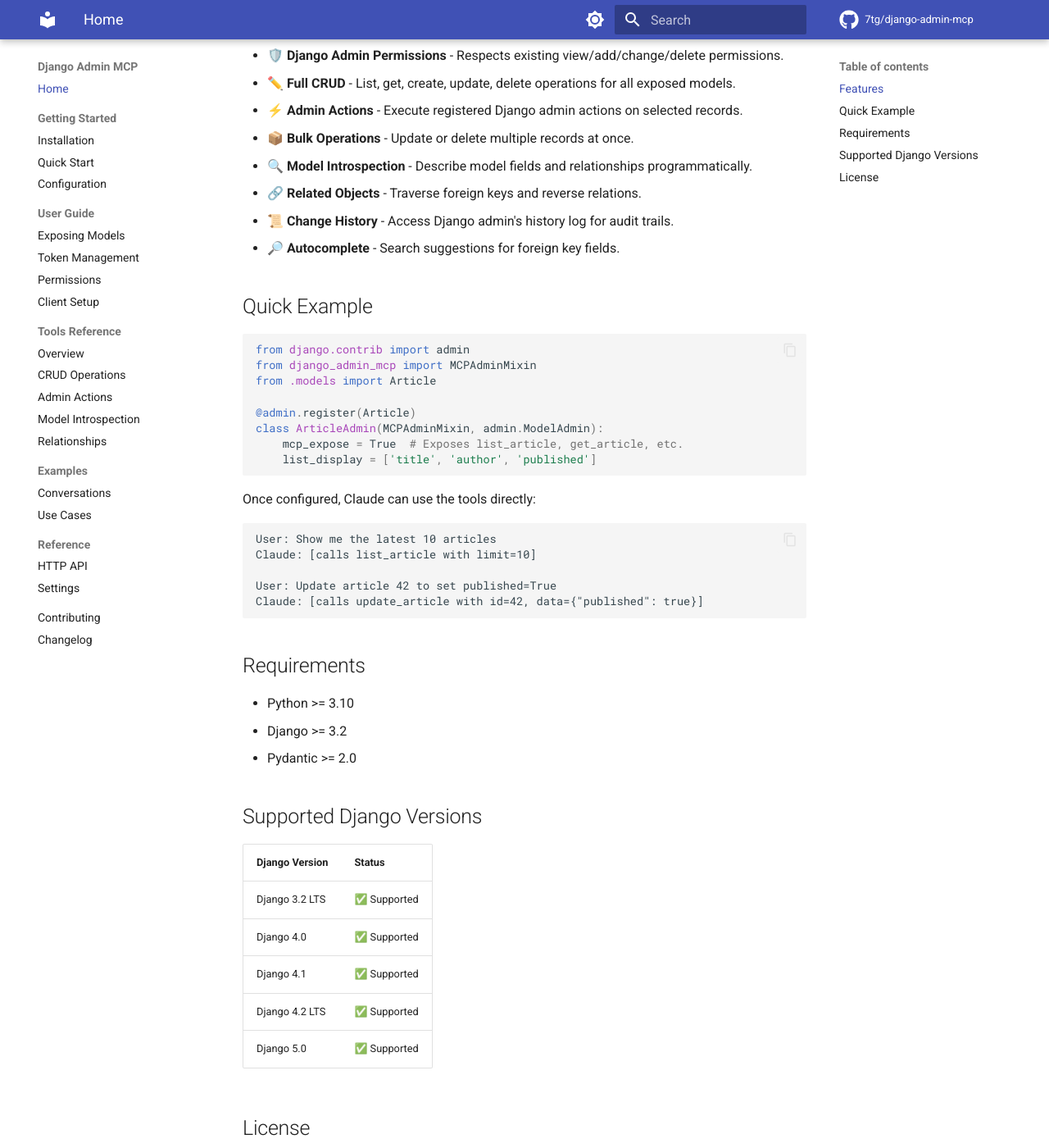
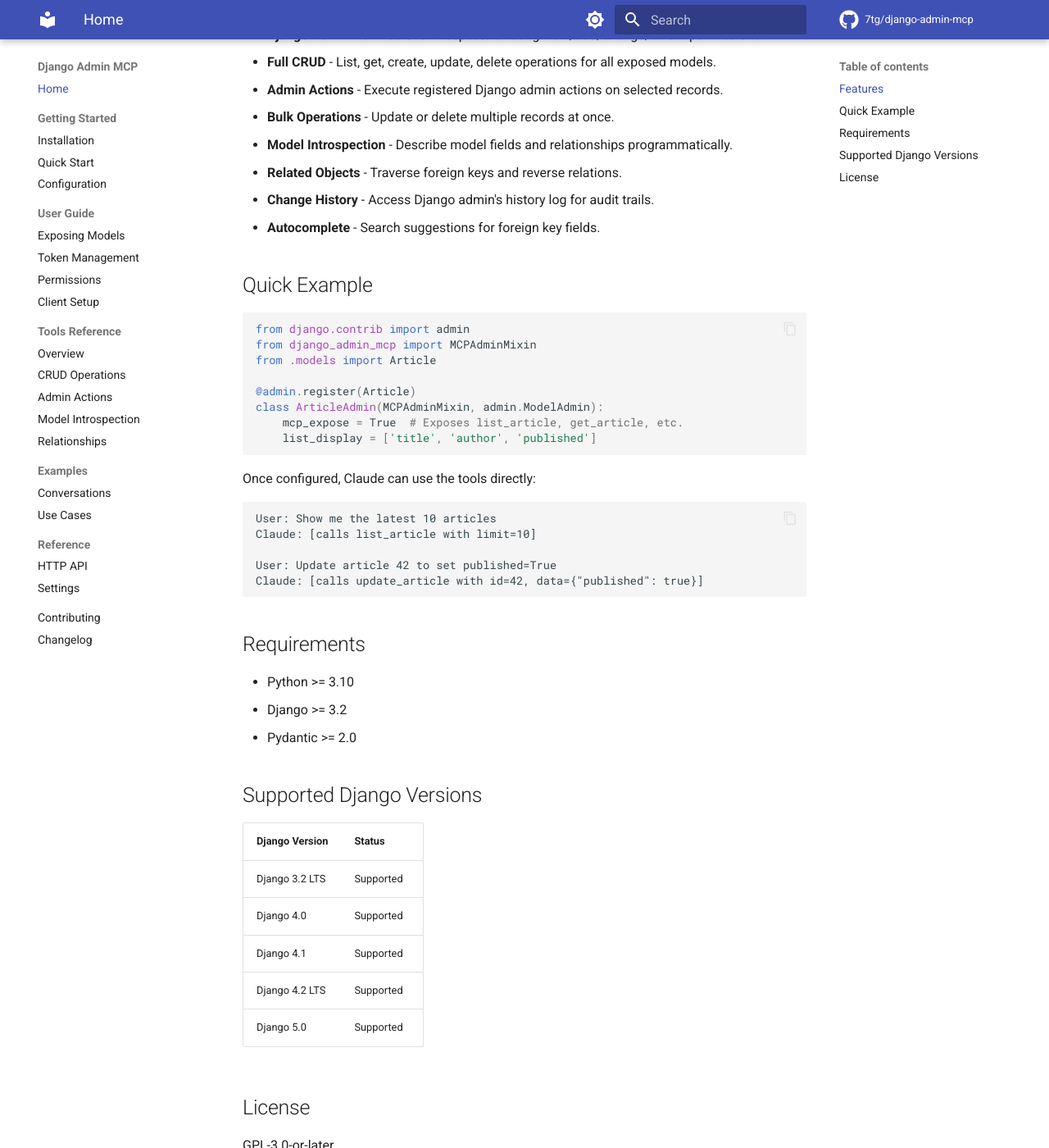
Before and after one commit to 7tg/django-admin-mcp, an MkDocs documentation site: the page built from docs/index.md, in a window 1280 px wide and 1400 px high, scrolled down 385 px. Shown: the whole window at 82% size. Built offline with MkDocs 1.6.1 and Material for MkDocs 9.7.7, drawn with Linux system fonts in a browser that asks for light colours; comment, search, counter and statistics services are not loaded.

Commit message:
Remove all emojis from documentation

```diff
--- a/docs/index.md
+++ b/docs/index.md
@@ -4,16 +4,16 @@
 
 ## Features
 
-- 📦 **Zero Dependencies** - Beyond Django and Pydantic, no additional dependencies required.
-- 🎫 **Token Authentication** - Secure Bearer token auth with configurable expiry (default 90 days).
-- 🛡️ **Django Admin Permissions** - Respects existing view/add/change/delete permissions.
-- ✏️ **Full CRUD** - List, get, create, update, delete operations for all exposed models.
-- ⚡ **Admin Actions** - Execute registered Django admin actions on selected records.
-- 📦 **Bulk Operations** - Update or delete multiple records at once.
-- 🔍 **Model Introspection** - Describe model fields and relationships programmatically.
-- 🔗 **Related Objects** - Traverse foreign keys and reverse relations.
-- 📜 **Change History** - Access Django admin's history log for audit trails.
-- 🔎 **Autocomplete** - Search suggestions for foreign key fields.
+- **Zero Dependencies** - Beyond Django and Pydantic, no additional dependencies required.
+- **Token Authentication** - Secure Bearer token auth with configurable expiry (default 90 days).
+- **Django Admin Permissions** - Respects existing view/add/change/delete permissions.
+- **Full CRUD** - List, get, create, update, delete operations for all exposed models.
+- **Admin Actions** - Execute registered Django admin actions on selected records.
+- **Bulk Operations** - Update or delete multiple records at once.
+- **Model Introspection** - Describe model fields and relationships programmatically.
+- **Related Objects** - Traverse foreign keys and reverse relations.
+- **Change History** - Access Django admin's history log for audit trails.
+- **Autocomplete** - Search suggestions for foreign key fields.
 
 ## Quick Example
 
@@ -48,11 +48,11 @@
 
 | Django Version | Status |
 |----------------|--------|
-| Django 3.2 LTS | ✅ Supported |
-| Django 4.0 | ✅ Supported |
-| Django 4.1 | ✅ Supported |
-| Django 4.2 LTS | ✅ Supported |
-| Django 5.0 | ✅ Supported |
+| Django 3.2 LTS | Supported |
+| Django 4.0 | Supported |
+| Django 4.1 | Supported |
+| Django 4.2 LTS | Supported |
+| Django 5.0 | Supported |
 
 ## License
 
```
